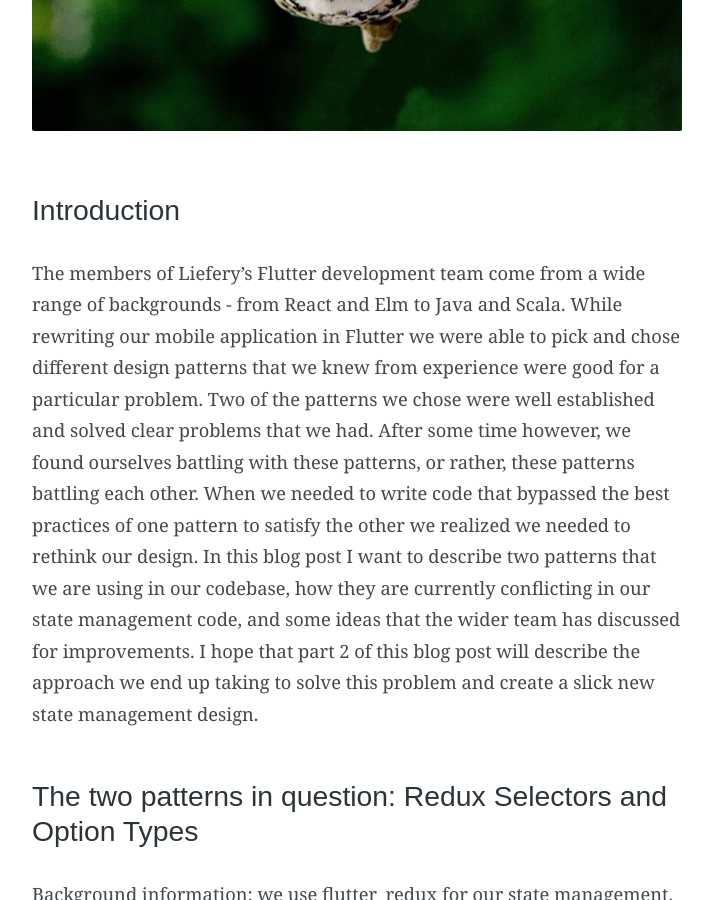
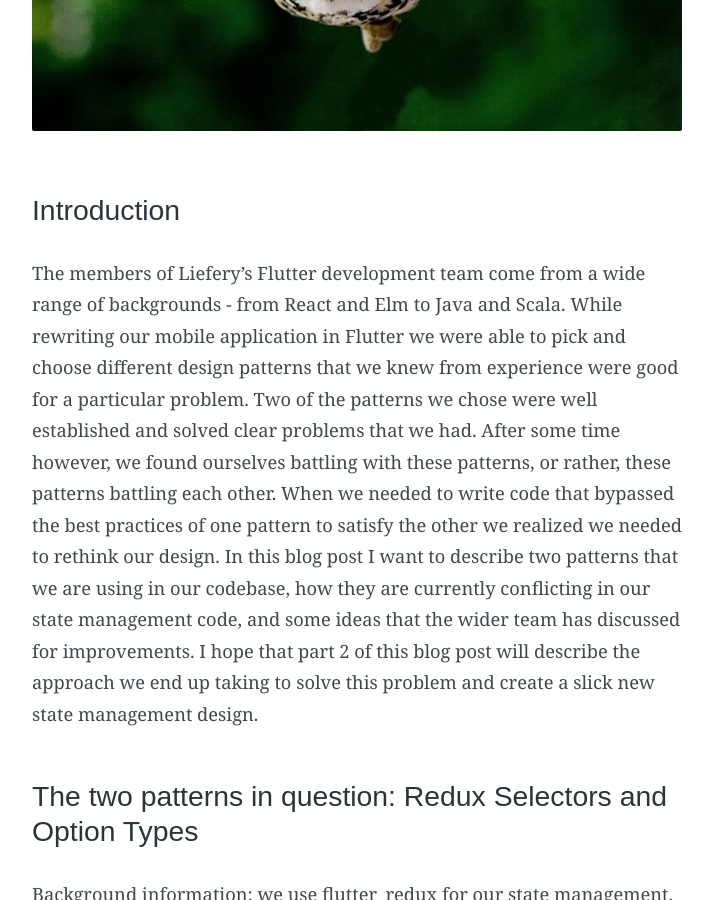
Before and after one commit to liefery-it-legacy/blog, a Jekyll site: the page built from _posts/2019-07-22-battle-of-the-patterns-part-1.md, in a window 1280 px wide and 900 px high, scrolled down 435 px. Shown: the whole window, without its empty margins (283-996 px from the left). Built offline with Jekyll 4.4.1, drawn with Linux system fonts in a browser that asks for light colours; some web fonts are replaced; comment, search, counter and statistics services are not loaded; some of the changed text lies outside the part shown.

Commit message:
add a comma, chose-> choose, absense -> absense

````diff
--- a/_posts/2019-07-22-battle-of-the-patterns-part-1.md
+++ b/_posts/2019-07-22-battle-of-the-patterns-part-1.md
@@ -11,7 +11,7 @@ excerpt: "Have we discovered an incompatibility between Redux Selectors and Opti
 </figure>
 ## Introduction
 
-The members of Liefery's Flutter development team come from a wide range of backgrounds - from React and Elm to Java and Scala. While rewriting our mobile application in Flutter we were able to pick and chose different design patterns that we knew from experience were good for a particular problem. Two of the patterns we chose were well established and solved clear problems that we had. After some time however, we found ourselves battling with these patterns, or rather, these patterns battling each other. When we needed to write code that bypassed the best practices of one pattern to satisfy the other we realized we needed to rethink our design. In this blog post I want to describe two patterns that we are using in our codebase, how they are currently conflicting in our state management code, and some ideas that the wider team has discussed for improvements. I hope that part 2 of this blog post will describe the approach we end up taking to solve this problem and create a slick new state management design.
+The members of Liefery's Flutter development team come from a wide range of backgrounds - from React and Elm to Java and Scala. While rewriting our mobile application in Flutter we were able to pick and choose different design patterns that we knew from experience were good for a particular problem. Two of the patterns we chose were well established and solved clear problems that we had. After some time however, we found ourselves battling with these patterns, or rather, these patterns battling each other. When we needed to write code that bypassed the best practices of one pattern to satisfy the other we realized we needed to rethink our design. In this blog post I want to describe two patterns that we are using in our codebase, how they are currently conflicting in our state management code, and some ideas that the wider team has discussed for improvements. I hope that part 2 of this blog post will describe the approach we end up taking to solve this problem and create a slick new state management design.
 
 ## The two patterns in question: Redux Selectors and Option Types
 Background information: we use [flutter_redux](https://pub.dev/packages/flutter_redux) for our state management. It allows us to centralize our application state in a single place and control how it is updated. It behaves mostly like the popular Redux library from JavaScript, and a very nice explanation of the main concepts can be found [here.](https://redux.js.org/introduction/three-principles)
@@ -61,7 +61,7 @@ Implemented correctly, Option types prevent the errors and surprises caused by u
 
 ## Where the pattern battle begins
 We encountered some situations where Option types and selectors do not play nicely together. Let’s look at an example involving one important part of our application state – the session.
-For this example the session will have just three fields: an apiKey, the name of the logged in user, and some orders:
+For this example, the session will have just three fields: an apiKey, the name of the logged in user, and some orders:
 
 ```dart
 class SessionState {
@@ -168,7 +168,7 @@ SessionState({
   userOrders = [],
  })
  // this constructor provides default values for when no value is present
- // i.e before any user has logged in.
+ // i.e. before any user has logged in.
 ```
 
 With this change, our selector can be rewritten:
@@ -229,7 +229,7 @@ have selectors that return values that are not actually in the state object - na
 So now we've seen our two very different patterns. The first was the selector pattern, which values access to all application state at any time in the lifecycle of the application. The second was the Option types pattern, which encourages using application knowledge to only ask for information when it makes sense, for example only asking for the session's username if we have a session.
 
 Although these two patterns nicely solve design problems, we can see that
-sometimes the way they interact with each other can cause trouble. For example with the selector pattern we sometimes need to forego Option types and instead return (and handle) nulls and other 'empty' values such as `''`. And when using Option types we sometimes weren't able to successfully access all redux state values at all times, for example not being able to access the `username` when there is no logged in user.
+sometimes the way they interact with each other can cause trouble. For example, with the selector pattern we sometimes need to forego Option types and instead return (and handle) nulls and other 'empty' values such as `''`. And when using Option types we sometimes weren't able to successfully access all redux state values at all times, for example not being able to access the `username` when there is no logged in user.
 
  We know that patterns come with trade-offs. Sometimes it’s an added level of indirection, a high learning curve, or boilerplate code. We can now see that sometimes the trade-off of adding a new pattern could even mean giving up existing pattern.
 
````
Also changed, not shown: other parts of _posts/2019-07-22-battle-of-the-patterns-part-1.md (+1 -1 lines).
